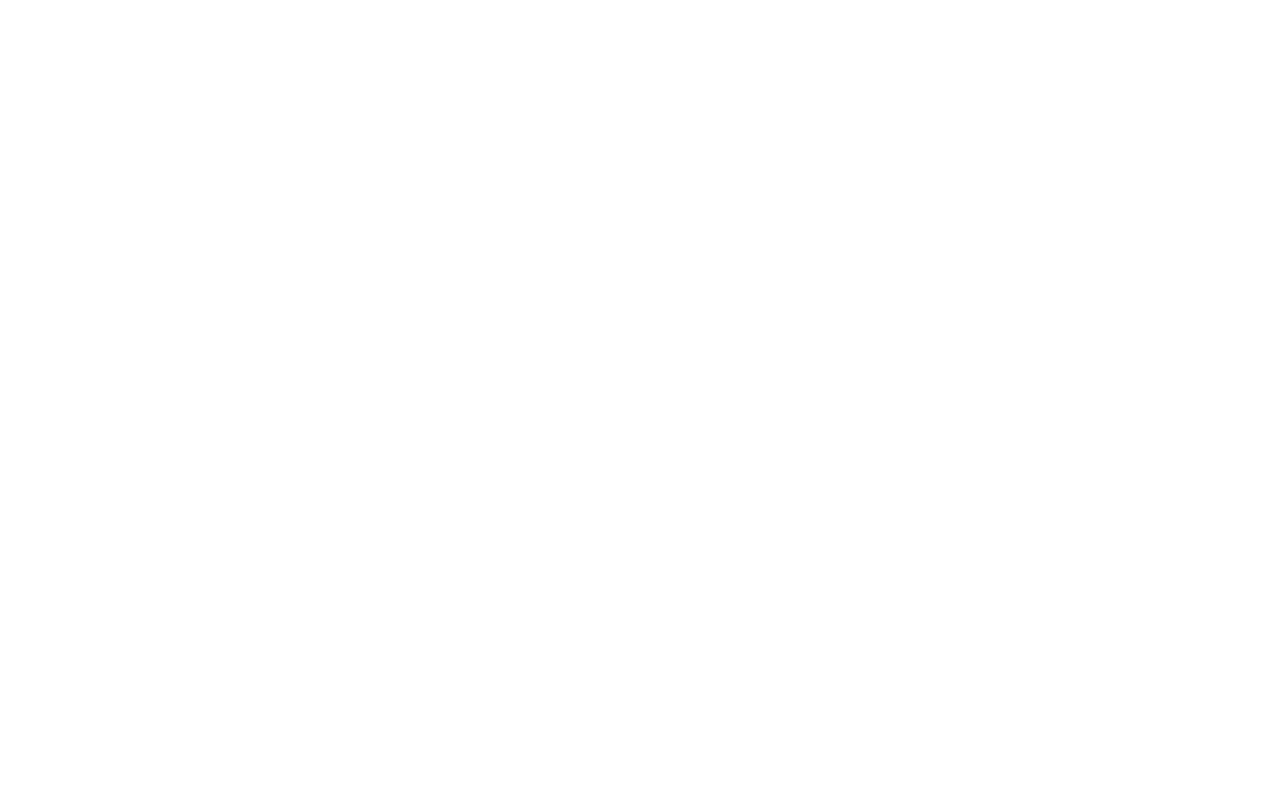
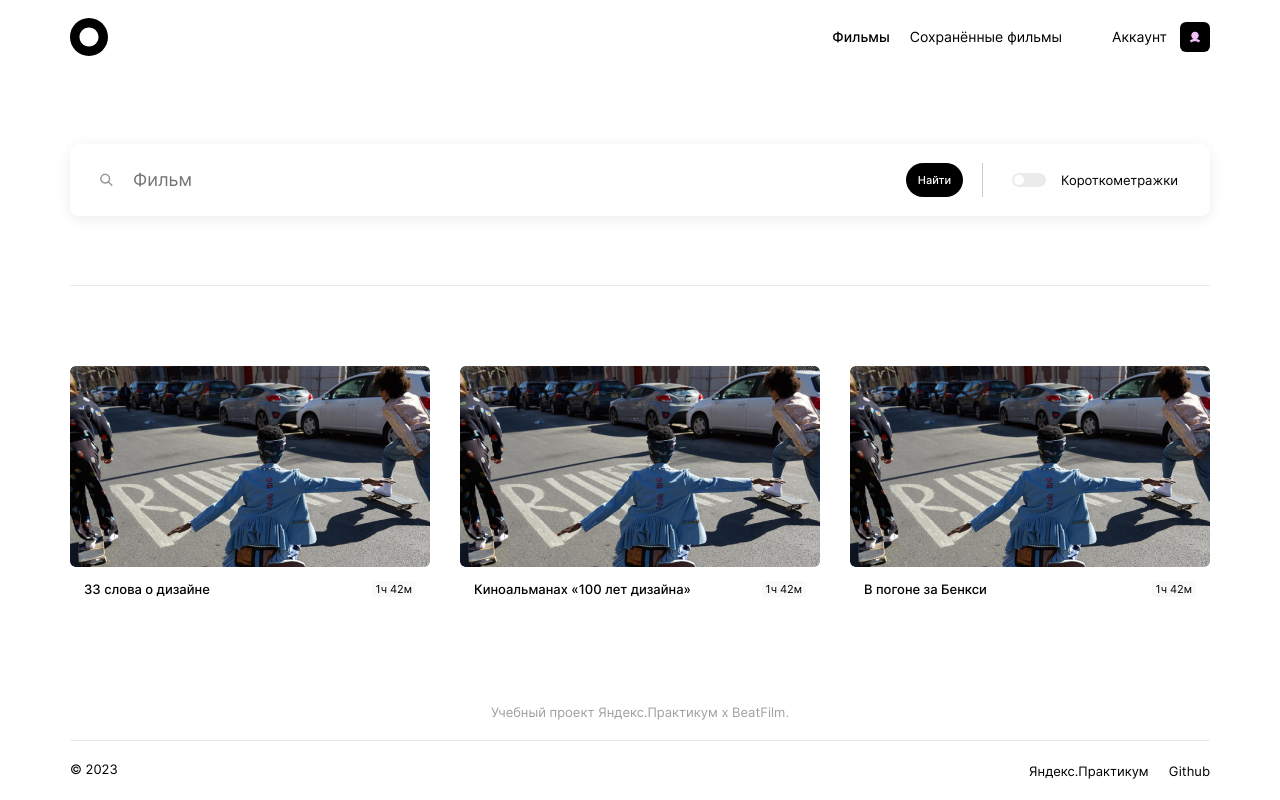
Before and after one commit to EkaterinaLe7/movies-explorer-frontend, a React (Create React App) app: page /saved-movies in a window 1280 px wide. Before the commit this address had no page. Built offline with nearby package versions, Linux system fonts and the light colour scheme.

Commit message:
feat: добавить компонент SavedMovies

```diff
--- a/src/components/App/App.js
+++ b/src/components/App/App.js
@@ -5,6 +5,7 @@
 import Main from "../Main/Main";
 import Footer from "../Footer/Footer"
 import Movies from "../Movies/Movies"
+import SavedMovies from "../SavedMovies/SavedMovies"
 
 function App() {
   return (
@@ -30,6 +31,16 @@
             </>
           }
         />
+        <Route
+          path="/saved-movies"
+          element={
+            <>
+              <Header/>
+              <SavedMovies />
+              <Footer />
+            </>
+          }
+        />
       </Routes>
     </div>
   );
--- a/src/components/Header/Header.js
+++ b/src/components/Header/Header.js
@@ -34,7 +34,7 @@
               <Link to="/movies" className="header__link header__link_bold">
                 Фильмы
               </Link>
-              <Link to="/" className="header__link">
+              <Link to="/saved-movies" className="header__link">
                 Сохранённые фильмы
               </Link>
             </div>
--- a/src/components/Header/MenuPopup/MenuPopup.js
+++ b/src/components/Header/MenuPopup/MenuPopup.js
@@ -26,7 +26,7 @@
             Фильмы
           </NavLink>
           <NavLink
-            to="/"
+            to="/saved-movies"
             className={({ isActive }) =>
               `popup__link ${isActive ? "popup__link_active" : ""}`
             }
--- a/src/components/Movies/Movies.js
+++ b/src/components/Movies/Movies.js
@@ -1,8 +1,8 @@
 import React from "react";
 import "./Movies.css";
-import SearchForm from "./SearchForm/SearchForm";
+import SearchForm from "../SearchForm/SearchForm";
 import MoviesCardList from "../MoviesCardList/MoviesCardList";
-import cards from "./cards"
+import cards from "../../utils/cards"
 
 function Movies() {
     return(
--- /dev/null
+++ b/src/components/SavedMovies/SavedMovies.js
@@ -0,0 +1,16 @@
+import React from "react";
+import "./SavedMovies.css";
+import SearchForm from "../SearchForm/SearchForm";
+import MoviesCardList from "../MoviesCardList/MoviesCardList";
+import cards from "../../utils/saved-cards";
+
+function SavedMovies() {
+  return (
+    <main className="movies">
+      <SearchForm />
+      <MoviesCardList cards={cards} />
+    </main>
+  );
+}
+
+export default SavedMovies;
--- a/src/components/Movies/SearchForm/SearchForm.css
+++ b/src/components/SearchForm/SearchForm.css
@@ -46,7 +46,7 @@
 
 .search__container::before {
   content: "";
-  background-image: url(../../../images/searchIcon.svg);
+  background-image: url(../../images/searchIcon.svg);
   background-repeat: no-repeat;
   background-position: center;
   object-fit: contain;
@@ -98,8 +98,6 @@
 
 @media screen and (max-width: 850px) {
   .search {
-    /* padding-top: 80px;
-    padding-bottom: 109px; */
     padding-left: 30px;
     padding-right: 30px;
   }
@@ -171,10 +169,6 @@
     padding-bottom: 44px;
   }
 
-  /* .search__container {
-    padding: 19px;
-  } */
-
   .search__input {
     font-size: 14px;
   }
--- a/src/components/Movies/SearchForm/SearchForm.js
+++ b/src/components/SearchForm/SearchForm.js
@@ -1,6 +1,6 @@
 import React, { useState } from "react";
 import "./SearchForm.css";
-import FilterCheckbox from "../FilterCheckbox/FilterCheckbox";
+import FilterCheckbox from "./FilterCheckbox/FilterCheckbox";
 
 function SearchForm() {
   const [isFocused, setIsFocused] = useState(false);
--- a/src/components/Movies/cards.js
+++ b/src/utils/cards.js
@@ -1,4 +1,4 @@
-import movie from "../../images/film.jpg";
+import movie from "../images/film.jpg";
 
 const cards = [
     { id: 1, image: movie, name: "Бег это свобода", duration: "1ч 42м" },
--- /dev/null
+++ b/src/utils/saved-cards.js
@@ -0,0 +1,19 @@
+import movie from "../images/film.jpg";
+
+const cards = [
+  { id: 1, name: "33 слова о дизайне", image: movie, duration: "1ч 42м" },
+  {
+    id: 2,
+    name: "Киноальманах «100 лет дизайна»",
+    image: movie,
+    duration: "1ч 42м",
+  },
+  {
+    id: 3,
+    name: "В погоне за Бенкси",
+    image: movie,
+    duration: "1ч 42м",
+  },
+];
+
+export default cards;
```
Also changed, not shown: src/components/SavedMovies/SavedMovies.css (added), src/components/SearchForm/FilterCheckbox/FilterCheckbox.css (renamed from src/components/Movies/FilterCheckbox/FilterCheckbox.css), src/components/SearchForm/FilterCheckbox/FilterCheckbox.js (renamed from src/components/Movies/FilterCheckbox/FilterCheckbox.js).
